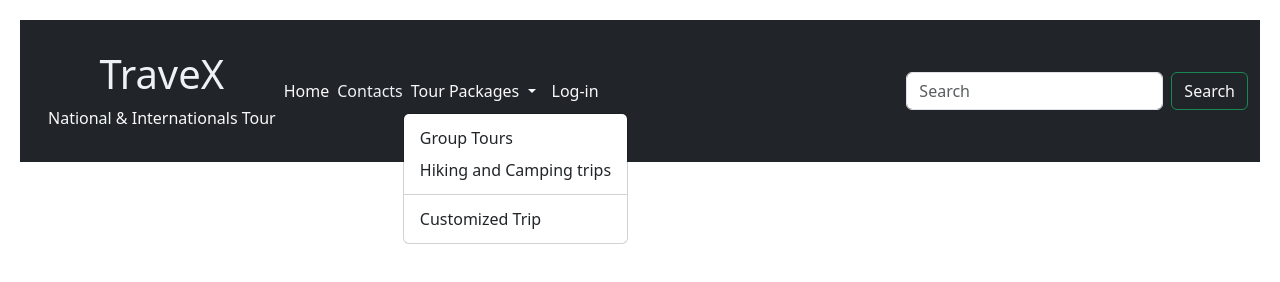
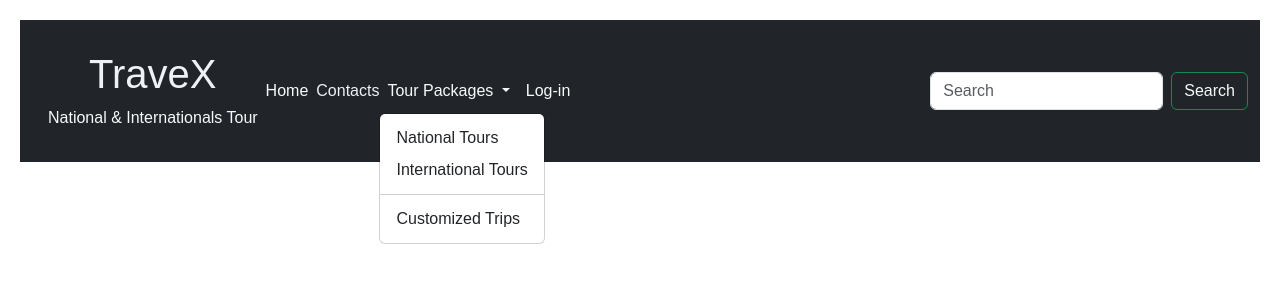
Before and after one commit to XPSTARTS/Tour-and-Travel-Management-System, a plain HTML site: page index.html in a window 1280 px wide. Both pictures are taken after a click on the button "Tour Packages". Drawn offline with nearby package versions, Linux system fonts and the light colour scheme.

Commit message:
Hah nothing much

```diff
--- a/index.html
+++ b/index.html
@@ -62,11 +62,11 @@
                   Tour Packages
                 </a>
                 <ul class="dropdown-menu">
-                  <li><a class="dropdown-item" href="#">Group Tours</a></li>
-                  <li><a class="dropdown-item" href="#">Hiking and Camping trips</a></li>
+                  <li><a class="dropdown-item" href="TravexNational.html">National Tours</a></li>
+                  <li><a class="dropdown-item" href="#">International Tours</a></li>
                   <li><hr class="dropdown-divider" /></li>
                   <li>
-                    <a class="dropdown-item" href="#">Customized Trip</a>
+                    <a class="dropdown-item" href="#">Customized Trips</a>
                   </li>
                 </ul>
               </li>
--- a/style.css
+++ b/style.css
@@ -5,6 +5,7 @@ nav-button1 {
   box-sizing: border-box;
   margin: 0;
   padding: 0;
+  font-family: sans-serif;
 }
 
 body {
@@ -106,6 +107,9 @@ p {
 }
 .dropdown-menu:hover
 {
-     background-color: rgba(31, 30, 30, 0.356);
+     background-color: rgba(155, 98, 98, 0.589);
      color: #f4f4f4;
 }
+body{
+  min-height: 100vh;
+}
```
Also changed, not shown: TravexNational.html (added).
